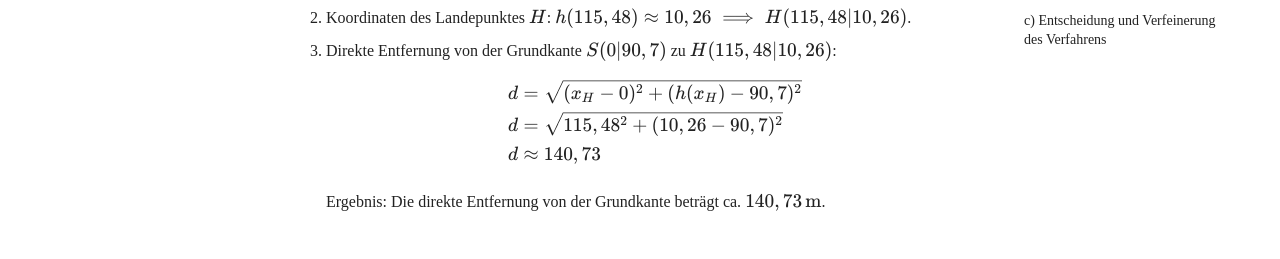
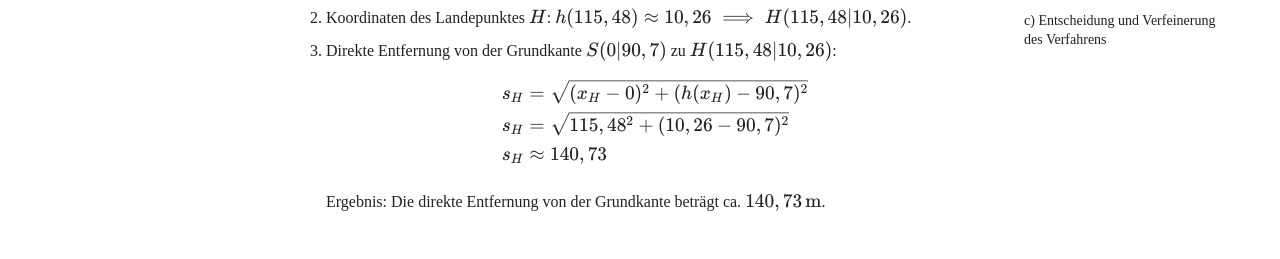
Before and after one commit to willipaufler/qr-edu, an MkDocs documentation site: the page built from docs/ma_sek_ii/diff/kd/schanze_l.md, in a window 1280 px wide and 900 px high, scrolled down 595 px. Shown: the part 180-439 px from the top of the window. Built offline with MkDocs 1.6.1 and Material for MkDocs 9.7.7, drawn with Linux system fonts in a browser that asks for light colours; some web fonts are replaced.

Commit message:
minor changes

```diff
--- a/docs/ma_sek_ii/diff/kd/schanze_l.md
+++ b/docs/ma_sek_ii/diff/kd/schanze_l.md
@@ -33,10 +33,11 @@ $$
 $h(115,48) \approx 10,26 \implies H(115,48|10,26)$.
 
 3. Direkte Entfernung von der Grundkante $S(0|90,7)$ zu $H(115,48|10,26)$:
-$$\begin{aligned}
-d &= \sqrt{(x_H - 0)^2 + (h(x_H) - 90,7)^2} \\\\
-d &= \sqrt{115,48^2 + (10,26 - 90,7)^2} \\\\
-d &\approx 140,73
+$$
+\begin{aligned}
+s_H &= \sqrt{(x_H - 0)^2 + (h(x_H) - 90,7)^2} \\\\
+s_H &= \sqrt{115,48^2 + (10,26 - 90,7)^2} \\\\
+s_H &\approx 140,73
 \end{aligned}
 $$
 Ergebnis: Die direkte Entfernung von der Grundkante beträgt ca. $140,73\,\text{m}$.
```
Also changed, not shown: docs/ma_sek_ii/diff/ewp/kegel_l.md (+3 -3 lines).
